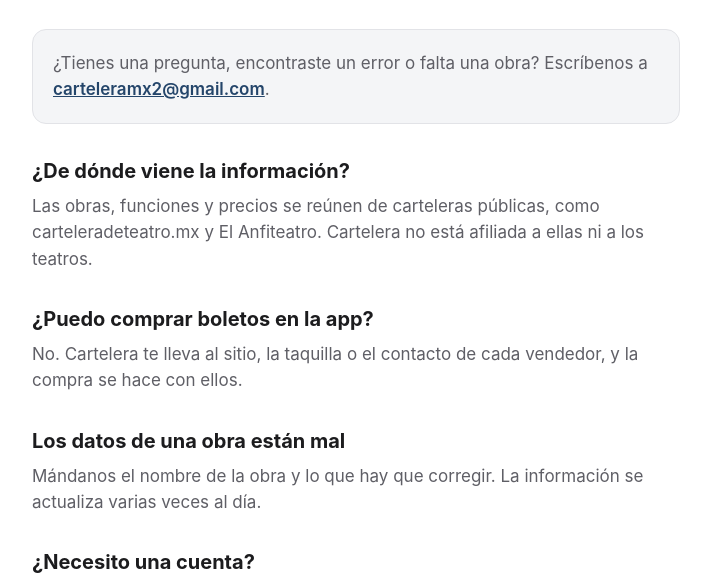
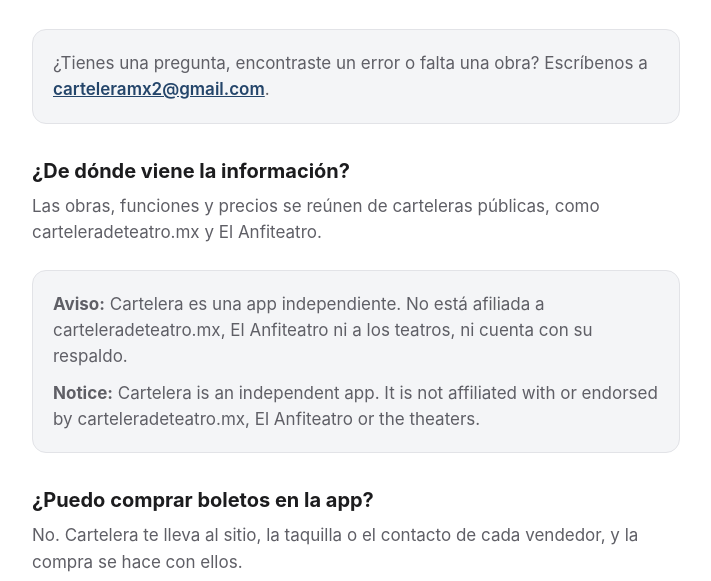
Before and after one commit to Cartelera-Teatro/cartelera-teatro.github.io, a plain HTML site: page index.html in a window 1280 px wide. Shown: the part 185-766 px from the top of the page, without its empty margins (284-995 px from the left). Drawn offline with Linux system fonts and the light colour scheme.

Commit message:
feat: show the no-affiliation notice in Spanish and English

```diff
--- a/index.html
+++ b/index.html
@@ -21,7 +21,12 @@
   </div>
 
   <h2>¿De dónde viene la información?</h2>
-  <p>Las obras, funciones y precios se reúnen de carteleras públicas, como carteleradeteatro.mx y El Anfiteatro. Cartelera no está afiliada a ellas ni a los teatros.</p>
+  <p>Las obras, funciones y precios se reúnen de carteleras públicas, como carteleradeteatro.mx y El Anfiteatro.</p>
+
+  <div class="card">
+    <p><strong>Aviso:</strong> Cartelera es una app independiente. No está afiliada a carteleradeteatro.mx, El Anfiteatro ni a los teatros, ni cuenta con su respaldo.</p>
+    <p lang="en" style="margin-top:10px"><strong>Notice:</strong> Cartelera is an independent app. It is not affiliated with or endorsed by carteleradeteatro.mx, El Anfiteatro or the theaters.</p>
+  </div>
 
   <h2>¿Puedo comprar boletos en la app?</h2>
   <p>No. Cartelera te lleva al sitio, la taquilla o el contacto de cada vendedor, y la compra se hace con ellos.</p>
```
